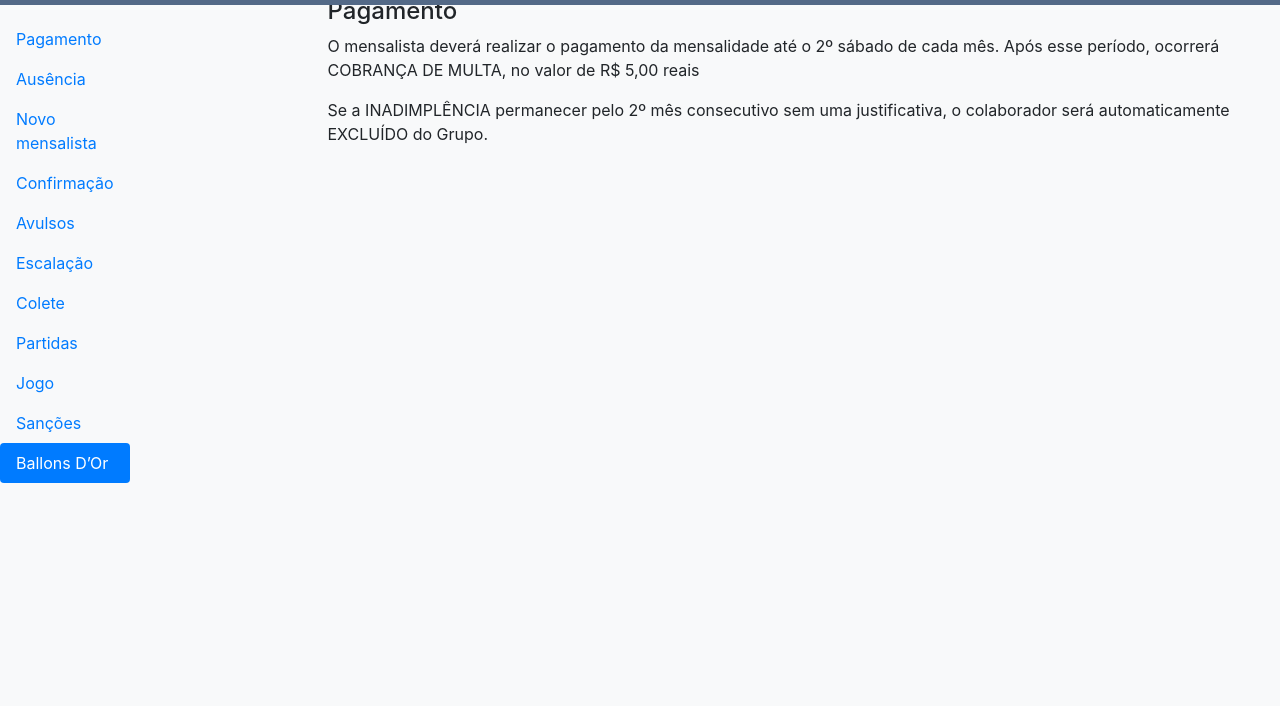
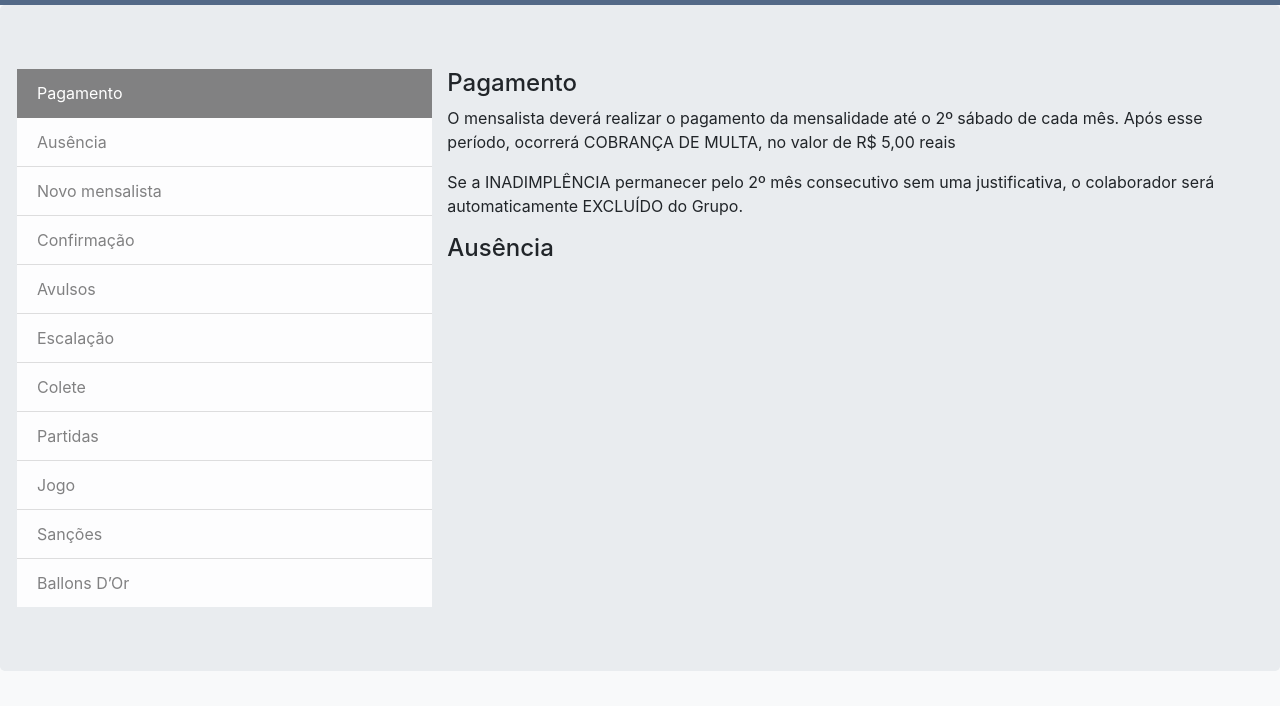
Before and after one commit to felnobre/testesitefelipe, a plain HTML site: page futeboldosamigos/regras/regras.html in a window 1280 px wide. Shown: the part 51-757 px from the top of the page. Drawn offline with nearby package versions, Linux system fonts and the light colour scheme.

Commit message:
Add files via upload

```diff
--- a/futeboldosamigos/regras/regras.html
+++ b/futeboldosamigos/regras/regras.html
@@ -9,23 +9,15 @@
   <link href="../assets/dist/css/bootstrap.css" rel="stylesheet">
 
   <style>
-  body {
-    position: relative;
-  }
-  ul.nav-pills {
-    top: 70px;
-    position: fixed;
-    width: 50px;
-  }
-  div.col-8 div {
-    height: 2000px;
+    .scrollspy-example {
+            height: 200px;
+            overflow-y: scroll;
     }
 
   </style>
 </head>
-<body data-spy="scroll" data-target="#myScrollspy" data-offset="1" class="bg-light">
-
-    <nav class="navbar navbar-dark  fixed-top" style="background-color: #536987;">
+<body class="bg-light">
+  <nav class="navbar navbar-dark" style="background-color: #536987;">
     <a class="navbar-brand" href="#">
       <img src="../img/logo.png" width="30" height="30" class="d-inline-block align-top" alt="">
       Futebol dos Amigos
@@ -52,71 +44,40 @@
     </div>
   </nav>
 
-<div class="container-fluid p-0">
+  <main role="main">
+    <div class="jumbotron">
       <div class="row">
-    <nav class="col-sm-3 col-4" id="myScrollspy">
-        <ul class="nav nav-pills flex-column p-0 nav-left">
-            <li class="nav-item">
-            <a class="nav-link active" href="#section1">Pagamento</a>
-            </li>
-            <li class="nav-item">
-            <a class="nav-link" href="#section2">Ausência</a>
-            </li>
-            <li class="nav-item">
-            <a class="nav-link" href="#section3">Novo mensalista</a>
-            </li>
-            <li class="nav-item">
-            <a class="nav-link" href="#section4">Confirmação</a>
-            </li>
-            <li class="nav-item">
-            <a class="nav-link" href="#section5">Avulsos</a>
-            </li>
-            <li class="nav-item">
-            <a class="nav-link" href="#section6">Escalação</a>
-            </li>
-            <li class="nav-item">
-            <a class="nav-link" href="#section7">Colete</a>
-            </li>
-            <li class="nav-item">
-            <a class="nav-link" href="#section8">Partidas</a>
-            </li>
-            <li class="nav-item">
-            <a class="nav-link" href="#section9">Jogo</a>
-            </li>
-            <li class="nav-item">
-            <a class="nav-link" href="#section10">Sanções</a>
-            </li>
-            <li class="nav-item">
-            <a class="nav-link" href="#section11">Ballons D’Or</a>
-            </li>
-      </ul>
-    </nav>
-    <div class="col-sm-9 col-8 pt-5">
-        <div id="section1" class="text-sm-left">
-            <h4>Pagamento</h4>
+        <div class="col-4 p-0">
+          <div id="list-example" class="list-group list-group-flush">
+            <a class="list-group-item list-group-item-action list-group-item-light active" href="#list-item-1">Pagamento</a>
+            <a class="list-group-item list-group-item-action list-group-item-light" href="#list-item-2">Ausência</a>
+            <a class="list-group-item list-group-item-action list-group-item-light" href="#list-item-3">Novo mensalista</a>
+            <a class="list-group-item list-group-item-action list-group-item-light" href="#list-item-4">Confirmação</a>
+            <a class="list-group-item list-group-item-action list-group-item-light" href="#list-item-5">Avulsos</a>
+            <a class="list-group-item list-group-item-action list-group-item-light" href="#list-item-6">Escalação</a>
+            <a class="list-group-item list-group-item-action list-group-item-light" href="#list-item-7">Colete</a>
+            <a class="list-group-item list-group-item-action list-group-item-light" href="#list-item-8">Partidas</a>
+            <a class="list-group-item list-group-item-action list-group-item-light" href="#list-item-9">Jogo</a>
+            <a class="list-group-item list-group-item-action list-group-item-light" href="#list-item-10">Sanções</a>
+            <a class="list-group-item list-group-item-action list-group-item-light" href="#list-item-11">Ballons D’Or</a>
+          </div>
+        </div>
+        <div class="col-8">
+          <div data-spy="scroll" data-target="#list-example" data-offset="10" class="scrollspy-example z-depth-1">
+            <h4 id="list-item-1">Pagamento</h4>
             <p>O mensalista deverá realizar o pagamento da mensalidade até o 2º sábado de cada mês. Após esse período, ocorrerá COBRANÇA DE MULTA, no valor de R$ 5,00 reais</p>
             <p>Se a INADIMPLÊNCIA permanecer pelo 2º mês consecutivo sem uma justificativa, o colaborador será automaticamente EXCLUÍDO do Grupo.</p>
-        </div>
-        <div id="section2" class="text-sm-left">
-          <h4>Ausência</h4>
+            <h4 id="list-item-2">Ausência</h4>
             <p>Se algum mensalista se ausentar por um período igual ou superior a 90 dias, por motivo de trabalho, doença ou contusão, ficará isento da mensalidade. Caso o período de ausência for menor que o período citado, deverá pagar a mensalidade normalmente.</p>
-        </div>
-        <div id="section3" class="text-sm-left">
-          <h4>Novo mensalista</h4>
+            <h4 id="list-item-3">Novo mensalista</h4>
             <p>A inclusão de um novo jogador como mensalista ocorrerá mediante indicação, e deverá respeitar a sequência da lista de espera. Este será mensalista temporário durante a avaliação do grupo. Caso seja aprovado, será efetivado como mensalista.</p>
-        </div>
-        <div id="section4" class="text-sm-left">
-          <h4>Confirmação</h4>
+            <h4 id="list-item-4">Confirmação</h4>
             <p>O mensalista deverá confirmar a presença nos jogos pelo site até quinta-feira às 18 hs. Caso tenhamos menos do que 21 mensalistas jogadores de linha confirmados (23 mensalistas no período do horário de verão), será aberta convocação para avulsos.</p>
-        </div>
-        <div id="section5" class="text-sm-left">
-          <h4>Avulsos</h4>
+            <h4 id="list-item-5">Avulsos</h4>
             <p>O jogador avulso, sob nenhuma hipótese, poderá participar da pelada sem sua confirmação e/ou liberação.</p>
             <p>O mensalista que levar um convidado terá a obrigatoriedade de levar o colete que será emprestado a este e devolver no sábado seguinte lavado. É obrigatório o convidado avulso levar uma camisa na cor Branca e uma camisa na cor Azul para caso não tenha colete disponível.</p>
             <p>Será cobrado ao avulso a quantia de R$12,00</p>
-        </div>
-        <div id="section6" class="text-sm-left">
-          <h4>Escalação</h4>
+            <h4 id="list-item-6">Escalação</h4>
             <p>A escalação dos times será por ordem de chegada. Os mensalistas têm a prioridade na escalação para a primeira partida.</p>
             <p>Porém, os mensalistas de linha que estiverem presentes mas que não confirmaram presença no site até quinta-feira 18 hs, não poderão jogar a primeira partida, e cederão sua vaga a outro mensalista ou avulso, nesta ordem.Esta mesma regra se aplicará aos mensalistas que na semana anterior confirmaram presença no site mas que efetivamente não compareceram para jogar.</p>
             <p>O jogador que solicitar que não participe da próxima partida com o seu time, por qualquer que seja o motivo (inclusive contusão), só poderá voltar a jogar duas partidas após ao último time da "de fora".</p>
@@ -125,35 +86,25 @@
             <p>O time da de fora, pode escolher os jogadores que ficarão para completar a de dentro, independente do número ou seqüência de jogos dos escolhidos. Caso não haja escolha, usa-se o bom senso, e é tirado na sorte os que completarão a de fora.</p>
             <p>Os times da de fora serão tirados a partir de sorteios entre os próprios atletas.</p>
             <p>O time "de fora" estando completo com 7 jogadores e houver o SORTEIO (caso no momento se faça necessário o sorteio), o peladeiro "atrasado" jogará somente na próxima partida. Por isso, vale lembrar a importância de se tirar logo os sorteados para jogar ou sair na "De Fora".</p>
-        </div>
-        <div id="section7" class="text-sm-left">
-          <h4>Colete</h4>
+            <h4 id="list-item-7">Colete</h4>
             <p>Em caso de perda ou extravio do colete, será cobrado R$ 20,00 do mensalista que solicitar novo colete.</p>
-        </div>
-        <div id="section8" class="text-sm-left">
-          <h4>Partidas</h4>
+            <h4 id="list-item-8">Partidas</h4>
             <p>A duração das partidas será de 10 minutos ou 2 gols e a definição do empate será:</p>
             <p>Com 1 time na de fora, o time vencedor da partida anterior sairá (pois a vantagem do empate é do time que entra da de fora).</p>
             <p>Com 1 time e mais alguns na de fora (não temos 2 times na de fora), a regra acima continuará valendo. Assim, os outros que completam a de fora mas que não formam 1 time ficarão 2 peladas na espera;</p>
             <p>Com 14 jogadores na de fora, em caso de empate os 2 times que estavam jogando saem para a entrada dos jogadores da de fora.</p>
             <p>OBS : Se na primeira partida do dia ocorrer empate, o desempate será feito através de par ou ímpar.</p>
             <p>As bolas isoladas para longe do campo são de responsabilidade da "De Fora" buscar.</p>
-        </div>
-        <div id="section9" class="text-sm-left">
-          <h4>Jogo</h4>
+            <h4 id="list-item-9">Jogo</h4>
             <p>Qualquer falta fora da área, deverá ser cobrada com dois toques.</p>
             <p>Qualquer falta e ou bola na mão dentro da área, será tiro livre direto sem barreira(Pênalti).</p>
             <p>O jogador que colocar a mão na bola intencionalmente ou segurar o adversário de qualquer forma (colete, braço, etc ) será penalizado por dois minutos fora da partida corrente e haverá cobrança direta para o gol sem barreira na posição em que a falta for cometida (ou será cobrado o penalti caso a falta/mão na bola tenha sido dentro da área).</p>
-        </div>
-        <div id="section10" class="text-sm-left">
-          <h4>Sanções</h4>
+            <h4 id="list-item-10">Sanções</h4>
             <p>Punições de Suspensão/Expulsão de atletas:</p>
             <p>- Se um atleta agir agressivamente e for de encontro ao outro atleta para tomar satisfação ("partir para cima"), este atleta será suspenso da pelada e ficará automaticamente fora do sábado subsequente;</p>
             <p>- Se um atleta agredir fisicamente outro, esse atleta será sumariamente excluído do grupo.</p>
             <p>Se a administração da pelada identificar displicência de algum atleta com relação ao isolamento da bola, será cobrado uma taxa de 50 reais para a compra de uma nova bola.</p>
-        </div>
-        <div id="section11" class="text-sm-left">
-          <h4>Ballons D’Or</h4>
+            <h4 id="list-item-11">Ballons D’Or</h4>
             <p>Ranking criado em 2014 que lista, ao final de cada pelada, os jogadores dos times que mais venceram na pelada (Está incluído no horário da pelada acréscimos ao horário final da pelada ou tempo extra, caso houver).</p>
             <p>Não é contabilizada como vitória do time caso o horário da pelada final se encerre antes do time ter feito os gols necessários.</p>
             <p>Ao final do ano são divulgados os três primeiros atletas que compõem o ranking do ano corrente.</p>
@@ -161,6 +112,8 @@
         </div>
       </div>
     </div>
+  </main>
+
   <script src="https://code.jquery.com/jquery-3.5.1.slim.min.js"
   integrity="sha384-DfXdz2htPH0lsSSs5nCTpuj/zy4C+OGpamoFVy38MVBnE+IbbVYUew+OrCXaRkfj"
   crossorigin="anonymous">
```
Lines whose indentation alone changed are shown as unchanged.
